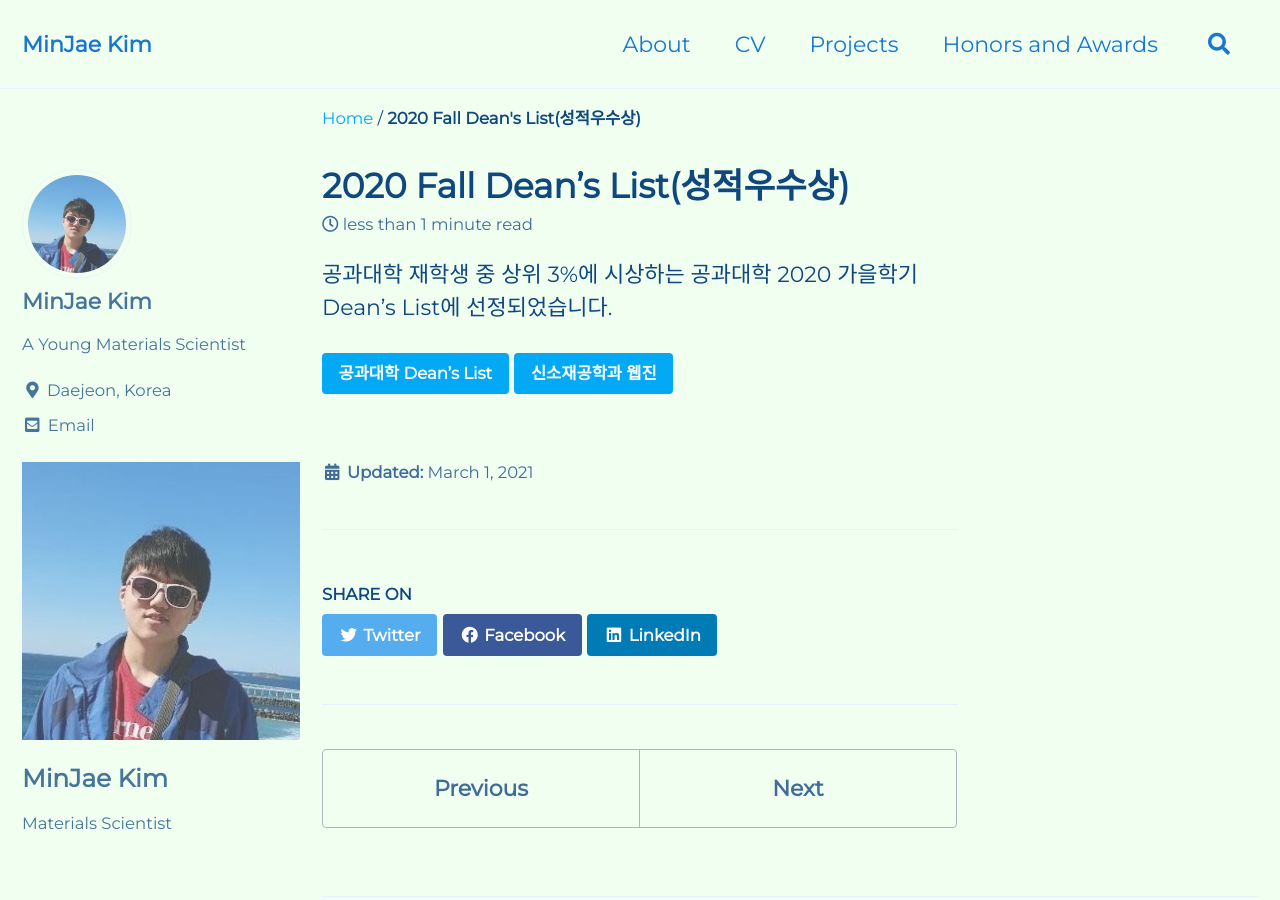
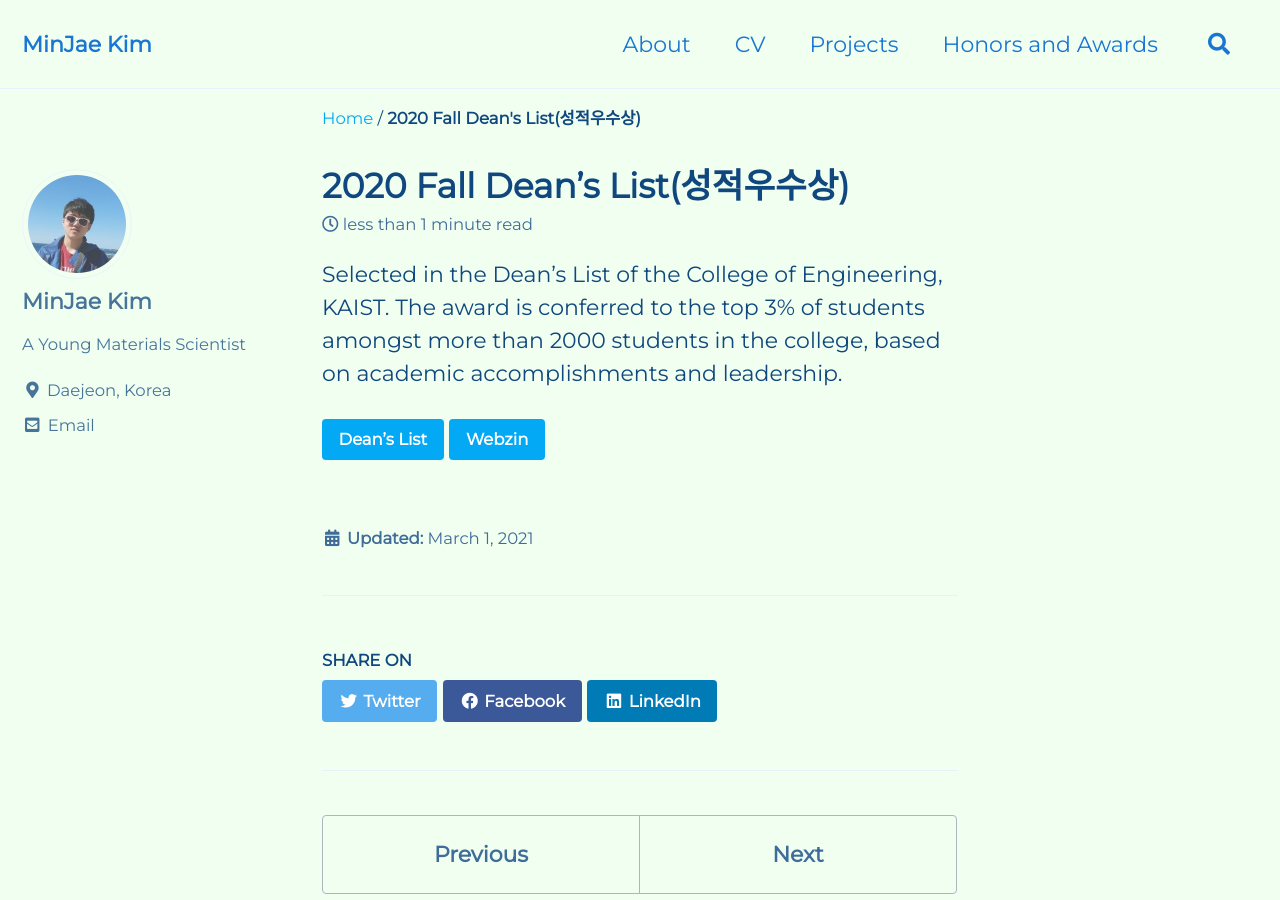
Before and after one commit to mj3259/mj3259.github.io, a Jekyll site: the page built from _posts/2021-03-01-deanslist2020fall.md, in a window 1280 px wide and 900 px high. Built offline with Jekyll 4.4.1, drawn with Linux system fonts in a browser that asks for light colours; cached includes are drawn as plain includes.

Commit message:
Update 2021-03-01-deanslist2020fall.md

```diff
--- a/_posts/2021-03-01-deanslist2020fall.md
+++ b/_posts/2021-03-01-deanslist2020fall.md
@@ -4,14 +4,9 @@
 header:
   image:
   teaser: assets/images/biography/deans2020f.png
-sidebar:
-  - title: "MinJae Kim"
-    image: "/assets/images/avatar.jpg"
-    image_alt: "logo"
-    text: "Materials Scientist"
 ---
 
-공과대학 재학생 중 상위 3%에 시상하는 공과대학 2020 가을학기 Dean's List에 선정되었습니다.
+Selected in the Dean’s List of the College of Engineering, KAIST. The award is conferred to the top 3% of students amongst more than 2000 students in the college, based on academic accomplishments and leadership.
 
-[공과대학 Dean's List](https://engineering.kaist.ac.kr/student/dean){: .btn .btn--info}
-[신소재공학과 웹진](https://mse.kaist.ac.kr/webzine/2104/sub_01.html){: .btn .btn--info}
+[Dean's List](https://engineering.kaist.ac.kr/student/dean){: .btn .btn--info}
+[Webzin](https://mse.kaist.ac.kr/webzine/2104/sub_01.html){: .btn .btn--info}
```
